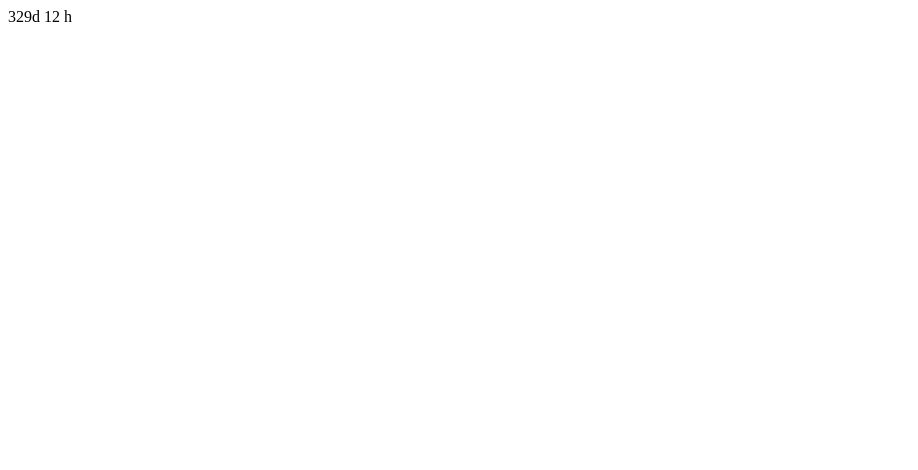
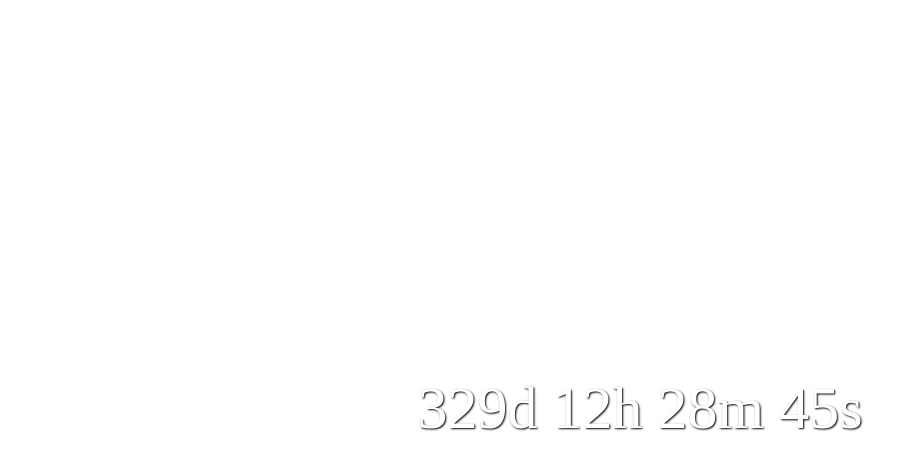
Before and after one commit to ShinPK7/2024-Countdown, a plain HTML site: page index.html in a window 1280 px wide. Shown: the whole page, without its empty margins (0-918 px from the left). Drawn offline with Linux system fonts and the light colour scheme.

Commit message:
CountDown project is finished.

```diff
--- a/index.html
+++ b/index.html
@@ -1,3 +1,15 @@
+<style>
+    p {
+    height: 100vh;
+    font-size: 60px;
+    color: #fff;
+    text-shadow: 1px 1px 2px #000;
+    display:flex;
+    justify-content: center;
+    align-items: center;
+    }
+</style>
+
 
     <p id="countdown"></p>
 
--- a/script.js
+++ b/script.js
@@ -11,8 +11,13 @@ const countDownTrigger = () => {
   const hours = Math.floor(
     (distances % (1000 *60 * 60 * 24)) / (1000 * 60 * 60)
   );
+  const minutes = Math.floor((distances %(1000 * 60 * 60)) / (1000 * 60));
+  const seconds = Math.floor((distances % (1000 * 60)) / 1000)
 
-  document.getElementById("countdown").innerHTML = days + "d " + hours + " h";
+  document.getElementById("countdown").innerHTML = days + "d " + hours + "h " +minutes + "m " + seconds + "s";
+
 };
 
+const countdown = setInterval(countDownTrigger, 300)
+
 countDownTrigger();
```
